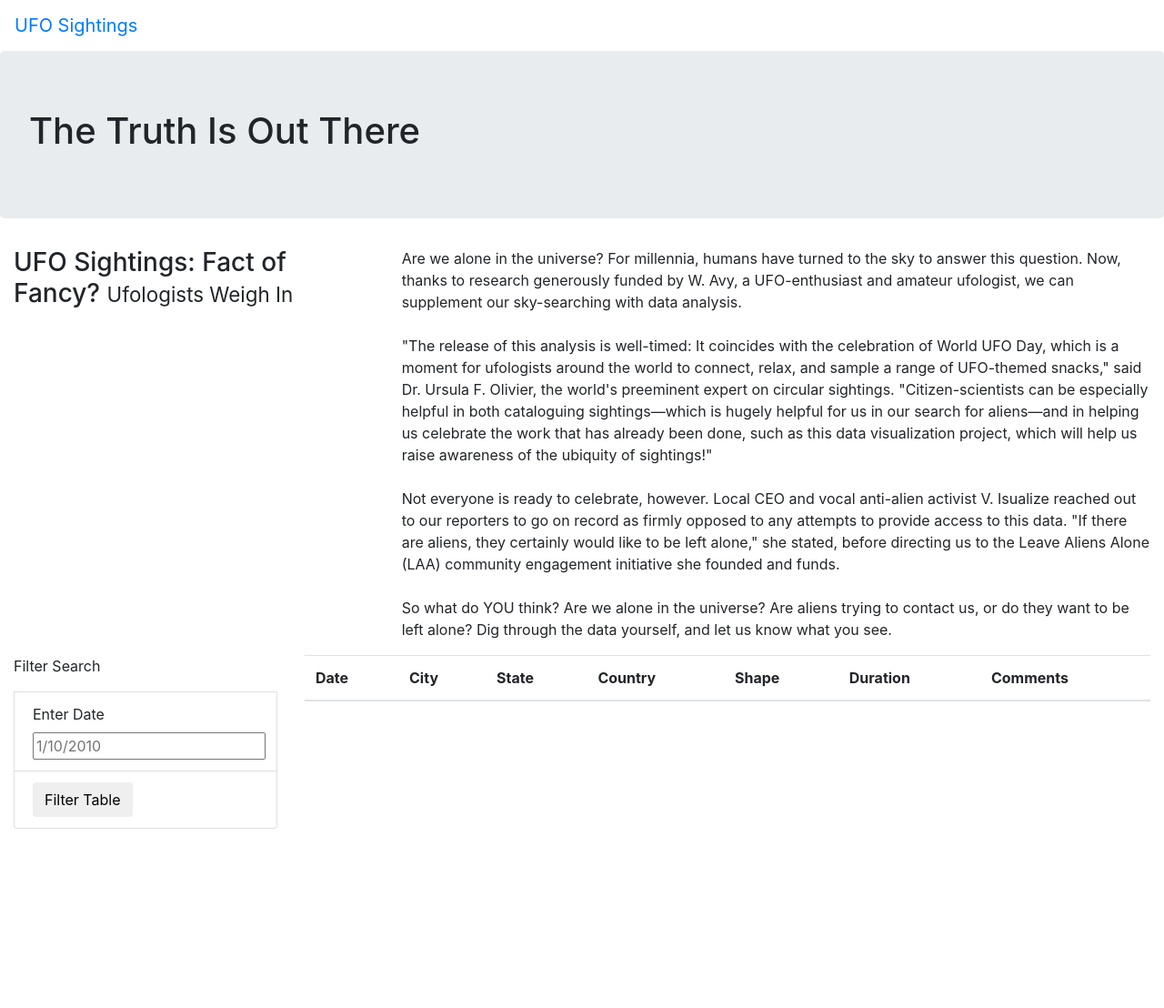
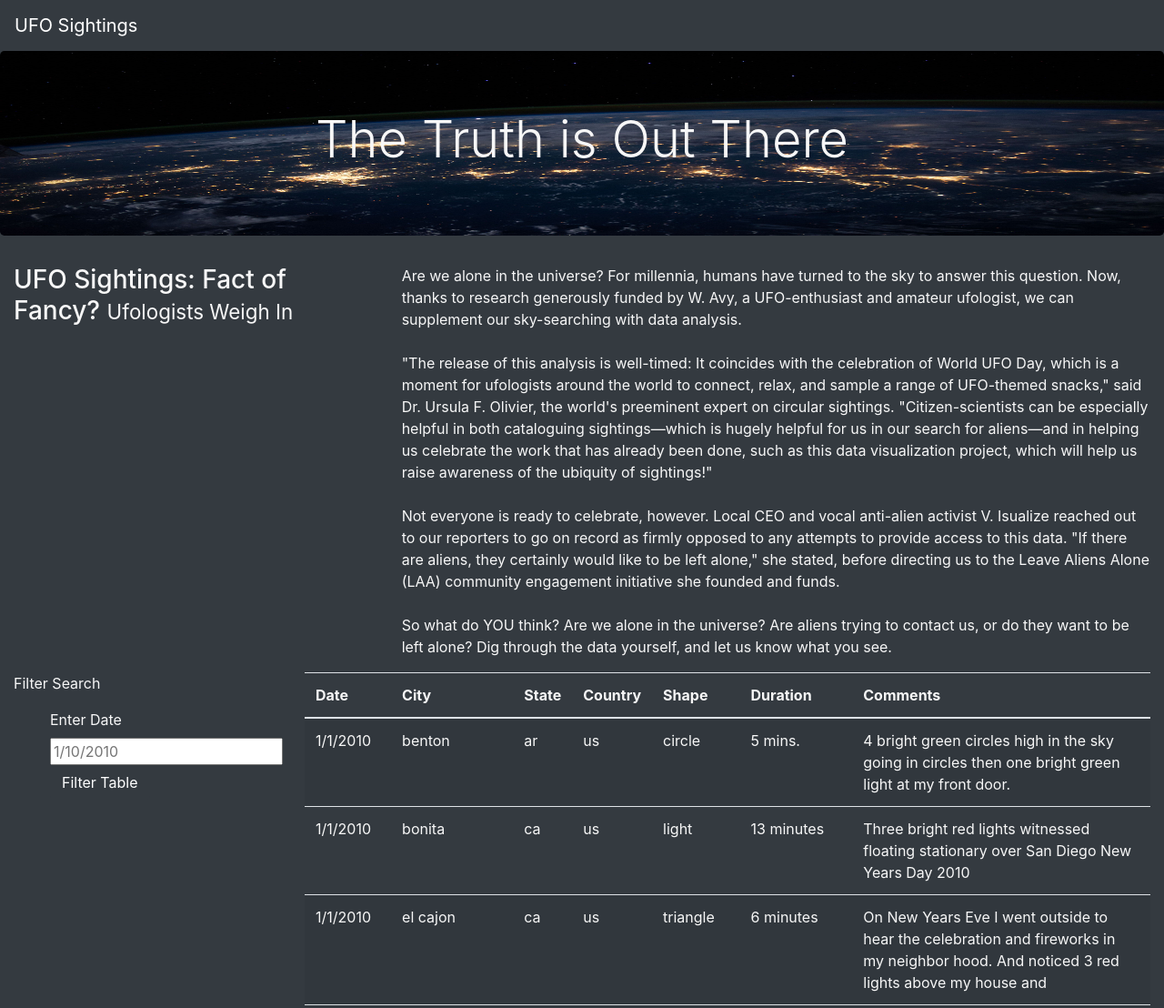
Before and after one commit to a2zvargas/UFOs, a plain HTML site: page index.html in a window 1280 px wide. Shown: the top 1108 px of the page at 91% size. Before the commit the page ends 911 px from the top, so only its background shows below. Drawn offline with nearby package versions, Linux system fonts and the light colour scheme.

Commit message:
module complete

```diff
--- a/index.html
+++ b/index.html
@@ -13,14 +13,14 @@
     />
     <link rel="stylesheet" href="static/css/style.css">
 </head>
-<body>
+<body class="bg-dark">
     <div class="wrapper">
-        <nav class="navbar navbar-expand-lg">
+        <nav class="navbar navbar-dark bg-dark navbar-expand-lg">
             <a class="navbar-brand" href="index.html">UFO Sightings</a>
         </nav>
     </div>
     <div class="jumbotron">
-        <h1>The Truth Is Out There</h1>
+        <h1 class="display-4">The Truth is Out There</h1>
     </div>
     <div class="container-fluid">
         <div class="row">
@@ -39,18 +39,19 @@
     <div class="container-fluid">
         <div class="row">
           <div class="col-md-3">
-            <form>
+            <form class="bg-dark">
                 <p>Filter Search</p>
+                <ul class="bg-dark">
+                    <li class="bg-dark">
+                        <label for="date">Enter Date</label>
+                        <input type="text" placeholder="1/10/2010" id="datetime" />
+                    </li>
+                    <li class="bg-dark">
+                        <button id="filter-btn" type="button" class="btn btn-dark">Filter Table</button>
+                    </li>
+                </ul>
             </form>
-            <ul class="list-group"></ul>
-                <li class="list-group-item">
-                    <label for="date">Enter Date</label>
-                    <input type="text" placeholder="1/10/2010" id="datetime" />
-                </li>
-                <li class="list-group-item">
-                    <button id="filter-btn" type="button" class="btn btn-default">Filter Table</button>
-                </li>
-            </ul>
+
           </div>
         <div class="col-md-9">
             <table class="table table-striped">
@@ -70,6 +71,8 @@
            </div>
         </div>
     </div>
-
+    <script src="https://cdnjs.cloudflare.com/ajax/libs/d3/4.11.0/d3.js"></script>
+    <script src="static/js/data.js"></script>
+    <script src="static/js/app.js"></script>
 </body>
 </html>
--- a/static/css/style.css
+++ b/static/css/style.css
@@ -0,0 +1,14 @@
+body {
+
+    color: #f7f7f7;
+  }
+
+  .jumbotron {
+    background-image: url("../images/nasa.jpg");
+    background-size: 100% 100%;
+    text-align: center;
+  }
+
+  ul {
+    list-style-type: none;
+}
```
Also changed, not shown: static/images/nasa.jpg (added).
